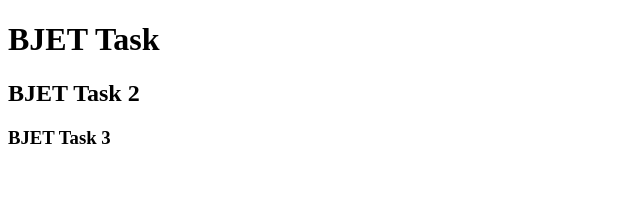
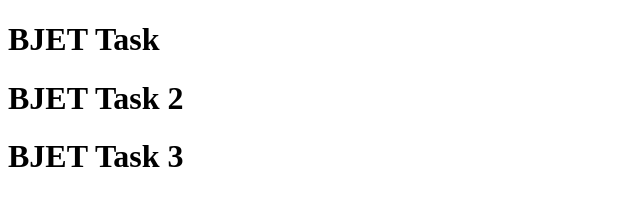
Before and after one commit to arif-rahman-cse/bjet_task, a plain HTML site: page index.html in a window 1280 px wide. Shown: the whole page, without its empty margins (0-640 px from the left). Drawn offline with Linux system fonts and the light colour scheme.

Commit message:
Updated title lebel

```diff
--- a/index.html
+++ b/index.html
@@ -7,7 +7,7 @@
 </head>
 <body>
     <h1>BJET Task</h1>
-    <h2>BJET Task 2</h2>
-    <h3>BJET Task 3</h3>
+    <h1>BJET Task 2</h1>
+    <h1>BJET Task 3</h1>
 </body>
 </html>
```
